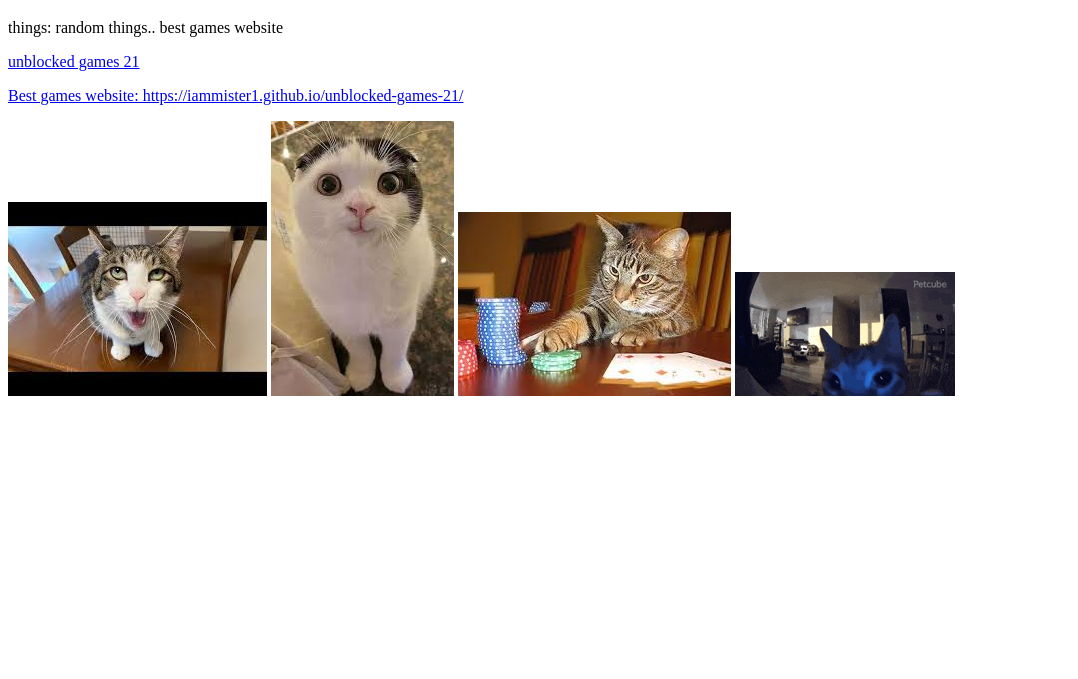
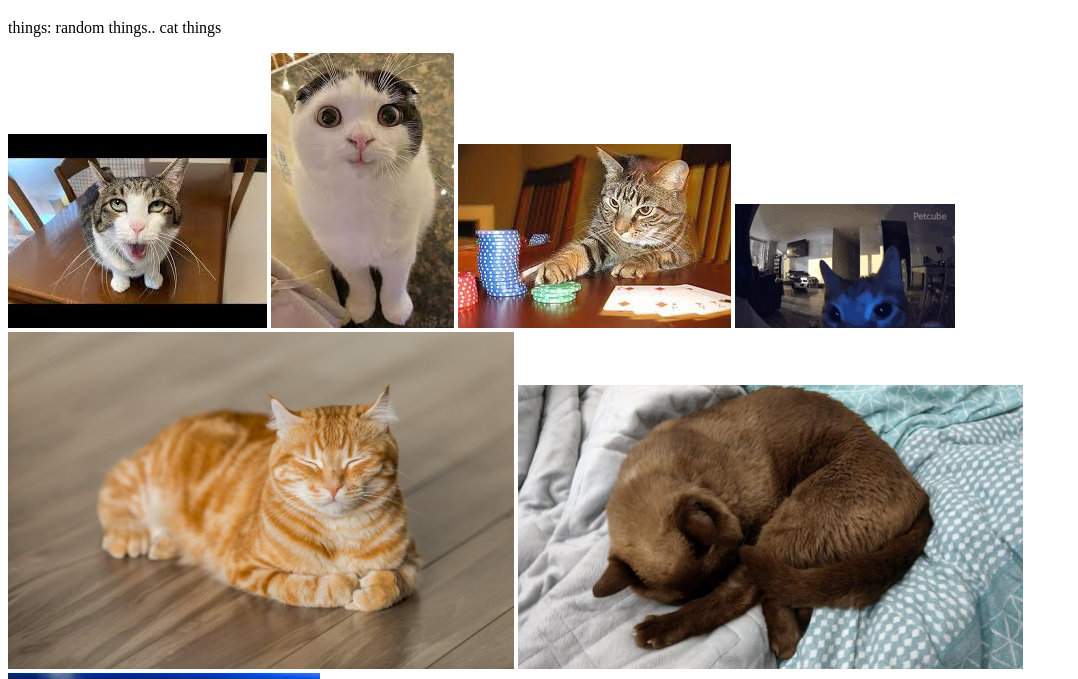
Before and after one commit to mars-b-01/cat-website, a plain HTML site: page index.html in a window 1280 px wide. Shown: the part 61-740 px from the top of the page, without its empty margins (0-1078 px from the left). Drawn offline with Linux system fonts and the light colour scheme.

Commit message:
Add files via upload
quickfix+addition

```diff
--- a/index.html
+++ b/index.html
@@ -2,9 +2,10 @@
 <html>
 
     <head>
-        <title>generic website..</title>
+        <title>cat website..</title>
         <link rel="stylesheet" href="style.css">
-    </head>
+
+      </head>
 
     <h1>
       this is a generic website with random things..
@@ -12,14 +13,12 @@
 <p>
   things:
   random things..
-  best games website
+  cat things
 </p>
 
+<p>
 
-<a href="https://iammister1.github.io/unblocked-games-21/" target="_blank">
-        unblocked games 21
-<p>Best games website: https://iammister1.github.io/unblocked-games-21/</p>
-  </a>
+
 
 
 
@@ -29,8 +28,13 @@
   <img src="images/rerQEDAS.jpg" id="kitty1">
   <img src="images/frrrrhyggyiyv.jpg" id="kitty2">
   <img src="images/gsdkdglt.gif" id="flashbangkitty">
+  <img src="images/cat.jpg" id="kitty3">
+ <img src="images/coco (1).png" id="kitty4">
+  <img src="images/grumpycat.webp" id="grumpycat">
+  <img src
 
-        </p>
+
+
 </p>
 
 </html>
--- a/style.css
+++ b/style.css
@@ -1,6 +1,7 @@
-#cat {
-    width: 50%;
+#kitty3 {
+  width: 40%; }
+
+
+  #kitty4 {
+    width: 40%
 }
-#cat1 {
-    width: 50%;
-}
```
Also changed, not shown: images/'.jpg (added), images/HJGFFYTHCFG.jpg (added), images/URTEDFJGKHLJ;.jpg (added), images/grumpycat.webp (added).
